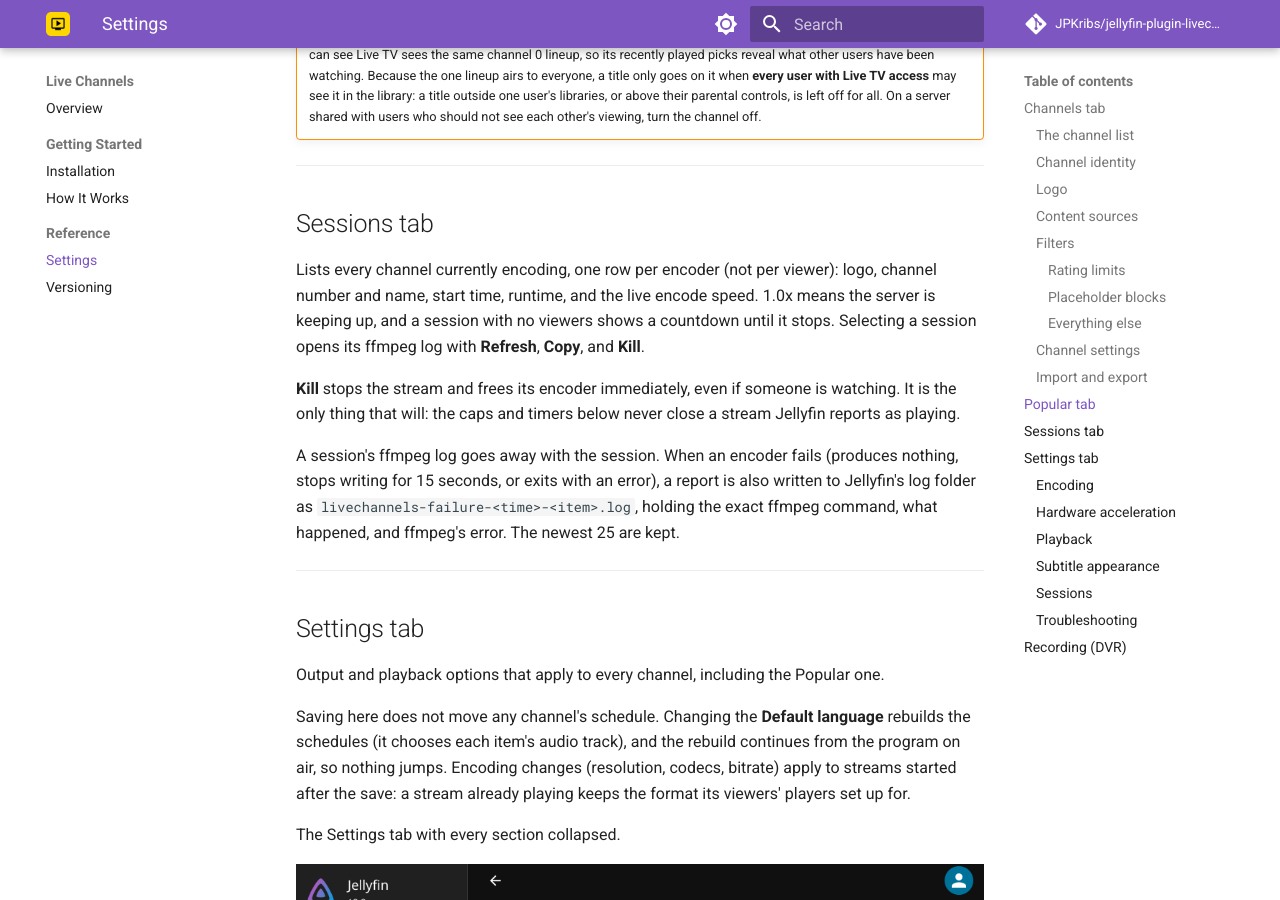
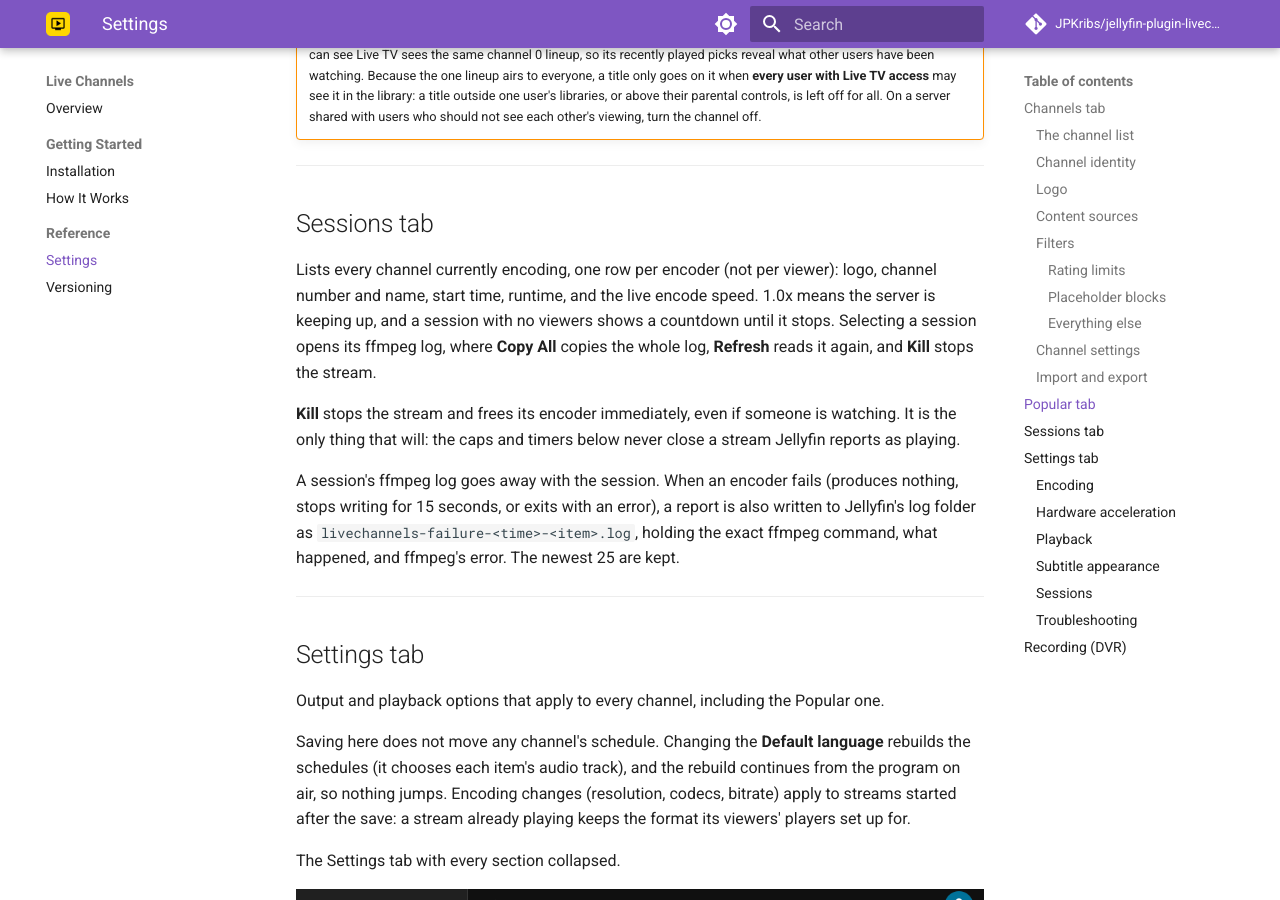
Before and after one commit to JPKribs/jellyfin-plugin-livechannels, an MkDocs documentation site: the page built from docs/Settings.md, in a window 1280 px wide and 900 px high, scrolled down 13868 px. Built offline with MkDocs 1.6.1 and Material for MkDocs 9.7.7, drawn with Linux system fonts in a browser that asks for light colours; comment, search, counter and statistics services are not loaded; some of the changed text lies outside the part shown.

Commit message:
Describe the Sessions log and the New button, and note the Base move
The Settings reference names Copy All, Refresh, and Kill in the
session log, and the New button as the page shows it. The changelog
names Base 2026.11.17 and the components the pages take from it.

```diff
--- a/docs/Settings.md
+++ b/docs/Settings.md
@@ -154,7 +154,7 @@ The Popular tab with its Channel section open.
 
 ## Sessions tab
 
-Lists every channel currently encoding, one row per encoder (not per viewer): logo, channel number and name, start time, runtime, and the live encode speed. 1.0x means the server is keeping up, and a session with no viewers shows a countdown until it stops. Selecting a session opens its ffmpeg log with **Refresh**, **Copy**, and **Kill**.
+Lists every channel currently encoding, one row per encoder (not per viewer): logo, channel number and name, start time, runtime, and the live encode speed. 1.0x means the server is keeping up, and a session with no viewers shows a countdown until it stops. Selecting a session opens its ffmpeg log, where **Copy All** copies the whole log, **Refresh** reads it again, and **Kill** stops the stream.
 
 **Kill** stops the stream and frees its encoder immediately, even if someone is watching. It is the only thing that will: the caps and timers below never close a stream Jellyfin reports as playing.
 
```
Also changed, not shown: other parts of docs/Settings.md (+1 -1 lines), build.yaml (+10 -1 lines).
